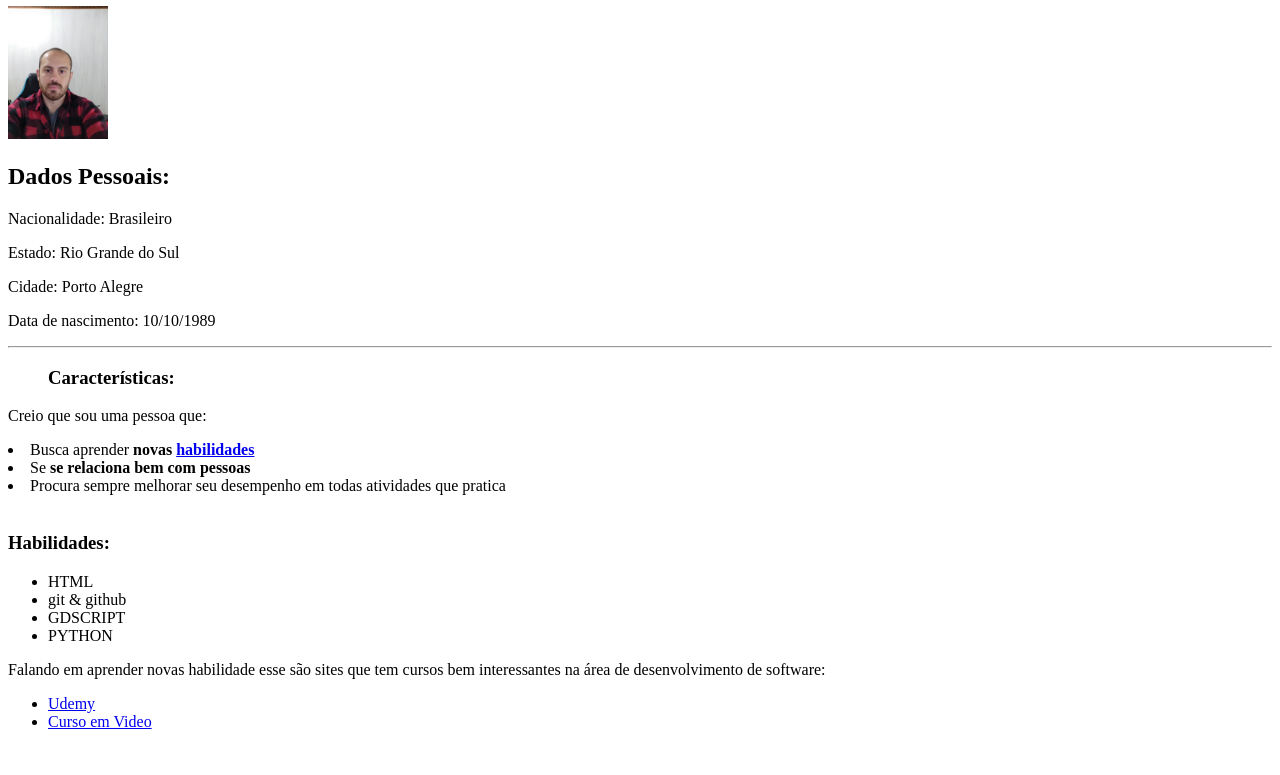
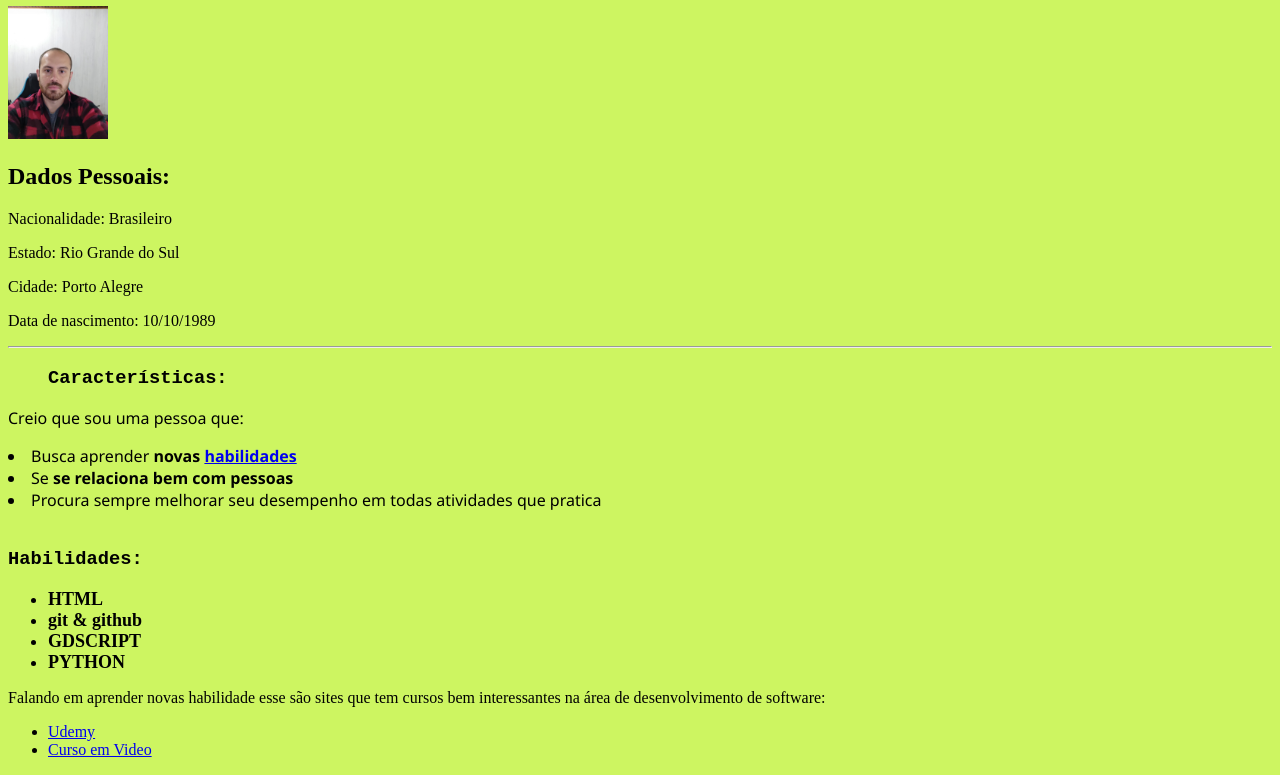
Before and after one commit to GustavoLLorenz/Exercicios-Portf-lio, a plain HTML site: page index.html in a window 1280 px wide. Shown: the part 74-849 px from the top of the page. Before the commit the page ends 821 px from the top, so only its background shows below. Drawn offline with Linux system fonts and the light colour scheme.

Commit message:
Adicionando css externo e personalizando

```diff
--- a/index.html
+++ b/index.html
@@ -5,6 +5,7 @@
     <meta http-equiv="X-UA-Compatible" content="IE=edge">
     <meta name="viewport" content="width=device-width, initial-scale=1.0">
     <title>Porfólio</title>
+    <link rel="stylesheet" href="./style.css">
 </head>
 <body>
     <h1>Gustavo Lopes Lorenz</h1>
@@ -18,17 +19,17 @@
     <p>Data de nascimento: 10/10/1989</p>
     <hr>
     <ul><h3>Características:</h3></ul>
-    <p>Creio que sou uma pessoa que: </p>
-    <li>Busca aprender <strong>novas <a href="#00">habilidades</a></strong></li>
-    <li>Se <strong>se relaciona bem com pessoas</strong></li>
-    <li>Procura sempre melhorar seu desempenho em todas atividades que pratica</li>
+    <p id="fonteAlternativa">Creio que sou uma pessoa que: </p>
+    <li id="fonteAlternativa">Busca aprender <strong>novas <a href="#00">habilidades</a></strong></li>
+    <li id="fonteAlternativa">Se <strong>se relaciona bem com pessoas</strong></li>
+    <li id="fonteAlternativa">Procura sempre melhorar seu desempenho em todas atividades que pratica</li>
     <br>
     <h3>Habilidades: </h3>
     <ul>
-        <li>HTML</li>
-        <li>git & github</li>
-        <li>GDSCRIPT</li>
-        <li>PYTHON</li>
+        <li class="tamnhos">HTML</li>
+        <li class="tamnhos">git & github</li>
+        <li class="tamnhos">GDSCRIPT</li>
+        <li class="tamnhos">PYTHON</li>
     </ul>
 
     <p>Falando em aprender novas habilidade esse são sites que tem cursos bem interessantes na área de desenvolvimento de software:
--- /dev/null
+++ b/style.css
@@ -0,0 +1,19 @@
+h1,h3{
+    font-family:'Courier New', Courier, monospace;
+
+
+
+}
+
+body{
+    background-color: rgba(178, 240, 10, 0.644);
+}
+
+#fonteAlternativa{
+    font-family: 'Segoe UI', Tahoma, Geneva, Verdana, sans-serif;
+}
+
+.tamnhos{
+    font-size: large;
+    font-weight: 900;
+}
```
